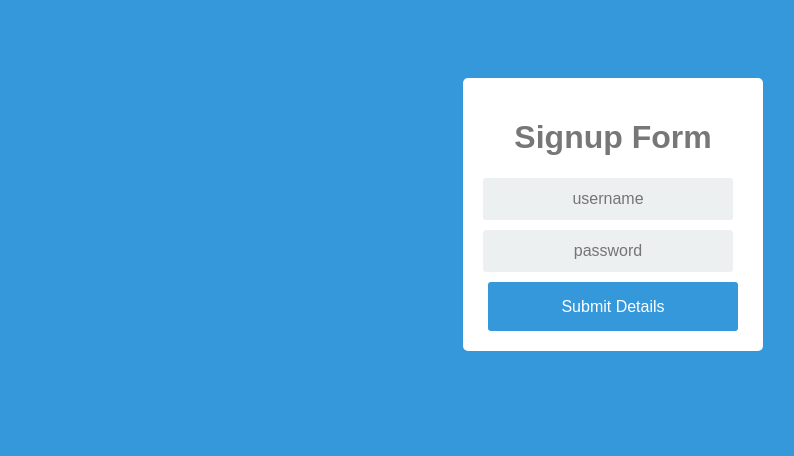
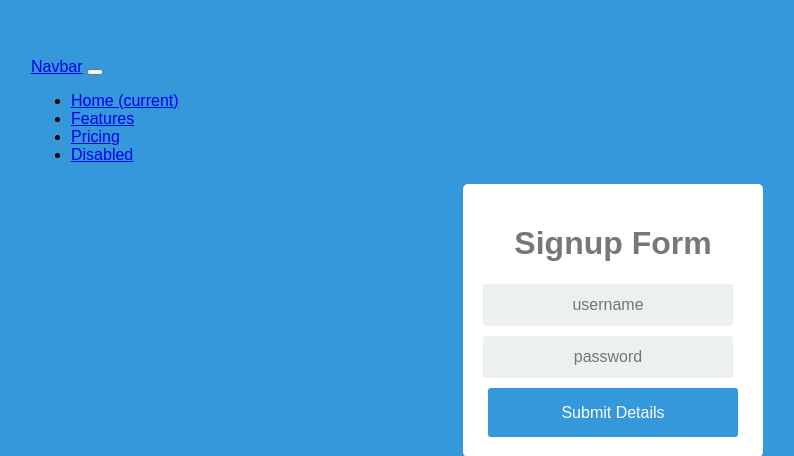
Before and after one commit to Humza277/pythonflask, a Flask app: template templates/signup.html in a window 1280 px wide. Shown: the top 456 px of the page, without its empty margins (27-821 px from the left). Run offline with Flask 2, Linux system fonts and the light colour scheme; the template is opened without the code that fills it, so the values that code supplies are empty.

Commit message:
signup.html changed

```diff
--- a/templates/signup.html
+++ b/templates/signup.html
@@ -3,6 +3,28 @@
 	<link rel="stylesheet" href="/static/style.css" type="text/css">
   </head>
   <body>
+  <nav class="navbar navbar-expand-lg navbar-light bg-light">
+  <a class="navbar-brand" href="#">Navbar</a>
+  <button class="navbar-toggler" type="button" data-toggle="collapse" data-target="#navbarNav" aria-controls="navbarNav" aria-expanded="false" aria-label="Toggle navigation">
+    <span class="navbar-toggler-icon"></span>
+  </button>
+  <div class="collapse navbar-collapse" id="navbarNav">
+    <ul class="navbar-nav">
+      <li class="nav-item active">
+        <a class="nav-link" href="#">Home <span class="sr-only">(current)</span></a>
+      </li>
+      <li class="nav-item">
+        <a class="nav-link" href="#">Features</a>
+      </li>
+      <li class="nav-item">
+        <a class="nav-link" href="#">Pricing</a>
+      </li>
+      <li class="nav-item">
+        <a class="nav-link disabled" href="#" tabindex="-1" aria-disabled="true">Disabled</a>
+      </li>
+    </ul>
+  </div>
+</nav>
 	<form action="/signup" method ='POST'>
 	<div class="login">
 	<div class="login-screen">
```
